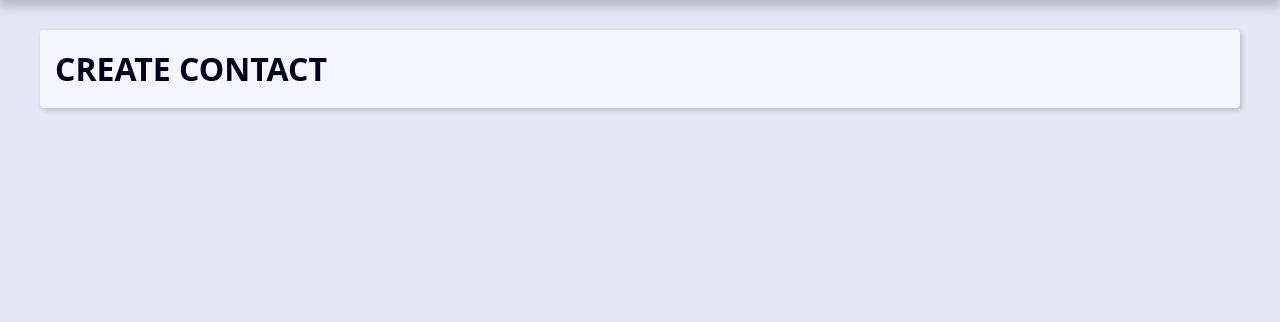
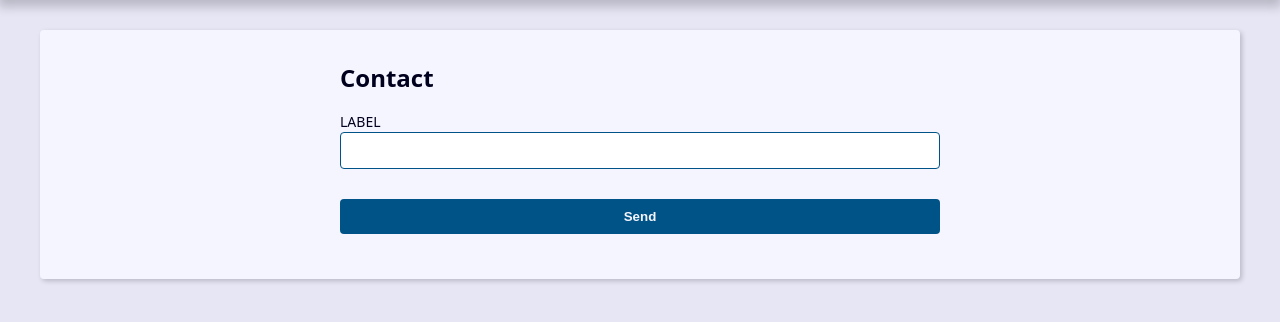
Before and after one commit to JeffersonEstevo/projeto-agenda-django-26, a Django app: page /contact/create/ in a window 1280 px wide. Shown: the part 239-561 px from the top of the page. Run offline with Django 5.2, Linux system fonts and the light colour scheme.

Commit message:
HTML e CSS do nosso formulário create.html

```diff
--- a/contact/templates/contact/create.html
+++ b/contact/templates/contact/create.html
@@ -1,5 +1,44 @@
 {% extends 'global/base.html' %}
 
 {% block content %}
-  <h1>CREATE CONTACT</h1>
+  {# Cria um container principal para envolver todo o formulário #}
+  <div class="form-wrapper">
+
+    {# Exibe o título principal da seção de contato #}
+    <h2>Contact</h2>
+
+    {# Inicia o formulário HTML #}
+    {# action= Envia os dados para a mesma URL que renderizou a página #}
+    {# method="POST" Define o método HTTP seguro para envio de dados sensíveis #}
+    {# enctype= Obrigatório no Django para permitir o upload de arquivos e mídias #}
+    <form
+      action=""
+      method="POST"
+      enctype="multipart/form-data"
+    >
+
+      {# Bloco visual para agrupar os campos de entrada do formulário #}
+      <div class="form-content">
+        {# Estrutura de estilo para um campo específico (Label + Input) #}
+        <div class="form-group">
+          {# Rótulo visual ligado ao campo de texto pelo ID do elemento #}
+          <label for="id_first_name">LABEL</label>
+          {# Campo de texto HTML puro configurado para receber o valor do 'first_name' #}
+          <input type="text" name="first_name" maxlength="255" id="id_first_name">
+        </div>
+      </div>
+
+      {# Bloco visual reservado para a área de ações do formulário #}
+      <div class="form-content">
+        {# Estrutura de estilo para alinhar o botão de envio #}
+        <div class="form-group">
+          {# Botão que dispara o gatilho de envio (submit) dos dados do formulário #}
+          <button class="btn" type="submit">Send</button>
+        </div>
+      </div>
+
+    {# Encerra a tag do formulário #}
+    </form>
+  {# Encerra a div container principal #}
+  </div>
 {% endblock content %}
```
